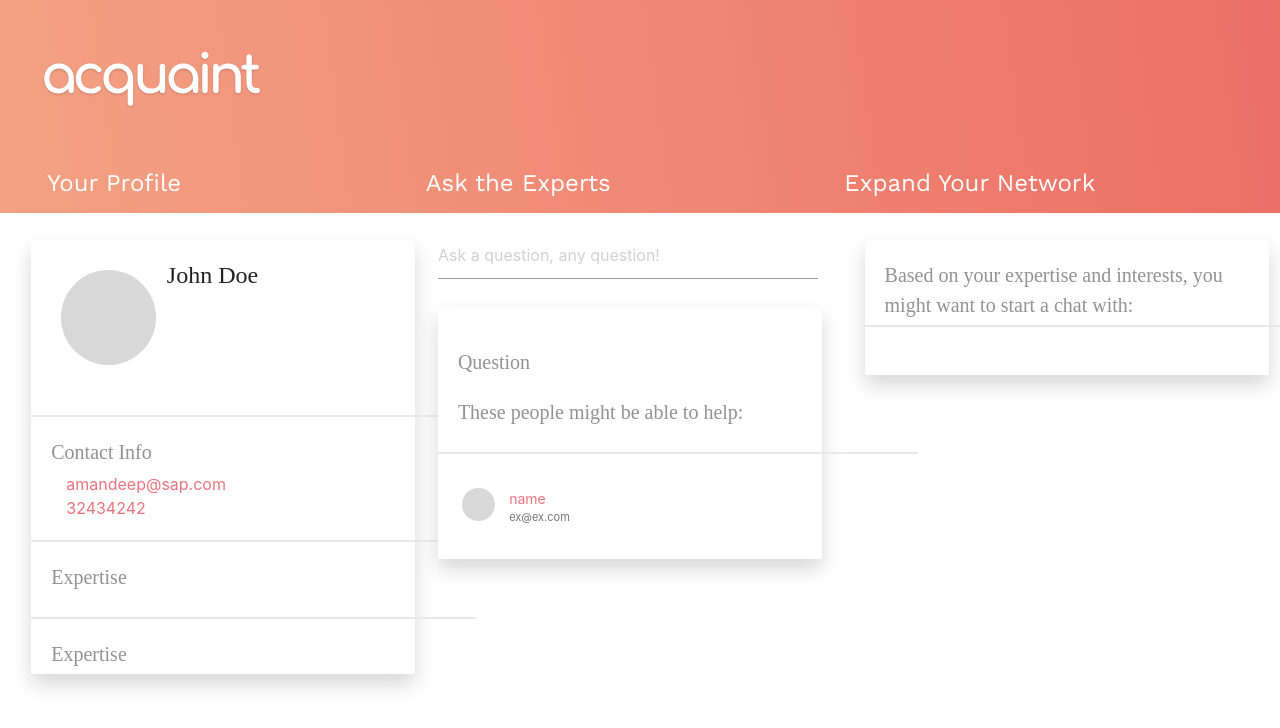
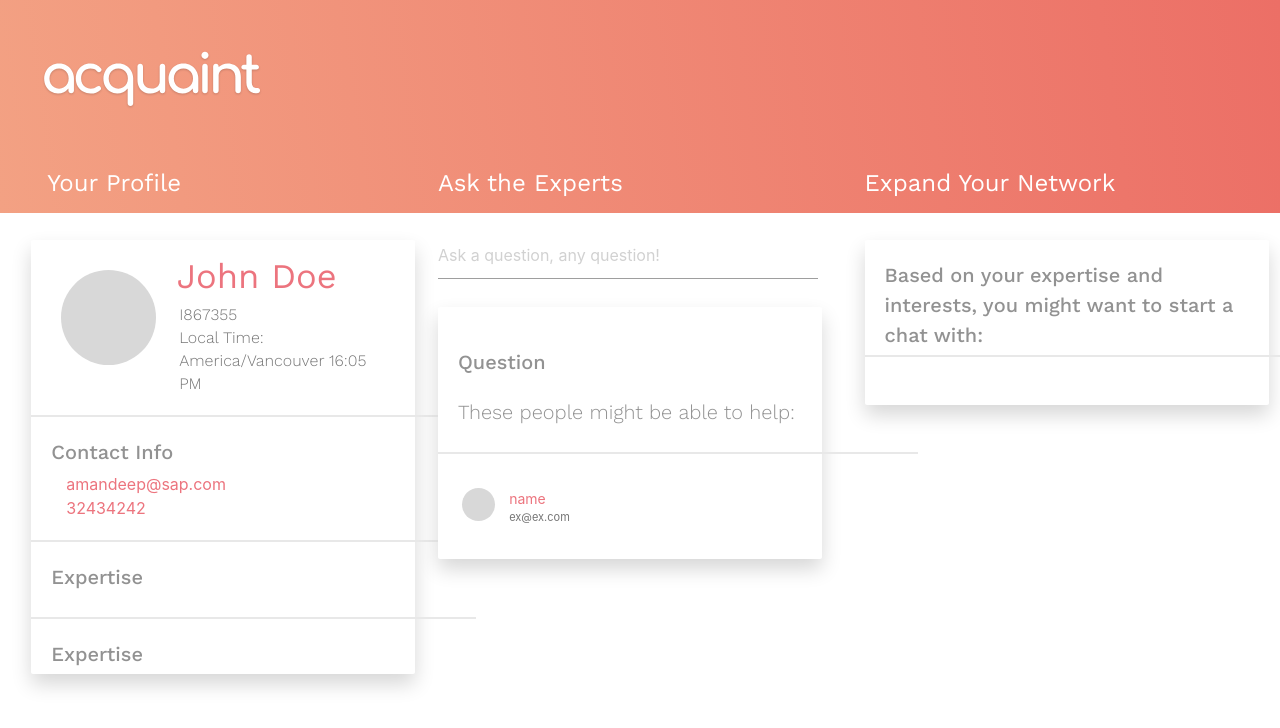
Before and after one commit to ArshSekhon/Acquaint, a Flask app: template flask_dir/src/templates/dashboard.html in a window 1280 px wide; the page is wider, and only the part inside the window is pictured. Shown: the top 728 px of that part. Run offline with Flask 2, Linux system fonts and the light colour scheme; the template is opened without the code that fills it, so the values that code supplies are empty.

Commit message:
fixed UI

```diff
--- a/flask_dir/src/routes.py
+++ b/flask_dir/src/routes.py
@@ -95,7 +95,8 @@ def new_user():
 @app.route("/saving_data", methods=['GET','POST'])
 def save_data():
     email = session['email']
-    userInfo = request.args['userInfo']
+    userInfo = request.values['userInfo']
+
     print(userInfo)
     i_num = userInfo['username']
     expertise = userInfo['expertise']
@@ -119,6 +120,40 @@ def save_data():
         return jsonify({'error': "error"})
     return jsonify({'none':'none'})
 
+@app.route("/get_id",methods=['GET','POST'])
+def get_id():
+    try:
+        email = session['email']
+        print(email)
+        con = sql.connect("database.db")
+        cur = con.cursor()
+        i_num = (cur.execute('SELECT i_num FROM members WHERE email = ?', (email,))).fetchall()
+    except:
+        pass
+    return jsonify({'i_num': i_num})
+
+@app.route("/get_exp", methods=['GET','POST'])
+def get_exp():
+    try:
+        i_num = request.args['i_num']
+        con = sql.connect("database.db")
+        cur = con.cursor()
+        expertise = (cur.execute('SELECT expertise FROM expertise WHERE exprt_id = ?', (i_num,))).fetchall()
+    except:
+        pass
+    return jsonify({'expertise': expertise})
+
+@app.route("/get_int",methods=['GET','POST'])
+def get_int():
+    try:
+        i_num = request.args['i_num']
+        con = sql.connect("database.db")
+        cur = con.cursor()
+        interest = (cur.execute('SELECT interest FROM interest WHERE intrst_id = ?', (i_num,))).fetchall()
+    except:
+        pass
+    return jsonify({'interest': interest})
+
 @app.route("/dashboard")
 def dashboard():
     try:
@@ -130,8 +165,7 @@ def dashboard():
         usr = (cur.execute('SELECT * FROM members WHERE email = ?',(email,))).fetchall()
         usr_interest = (cur.execute('SELECT * FROM interest WHERE intrst_id = ?',(usr[0][0],))).fetchall()
         usr_expertise = (cur.execute('SELECT * FROM expertise WHERE exprt_id = ?',(usr[0][0],))).fetchall()
-        #print(user)
-        #print(user[0][0])
+
     except:
         con.rollback()
         msg = "error in read operation"
@@ -203,16 +237,15 @@ def url_recommendation():
     print("\n\n\n\n\n\n")
     print("api working "+request.args['url'])
     print("\n\n\n\n\n\n")
-    return "ok", 200, {'Access-Control-Allow-Origin': '*'}
-    if 'url' in request.args:
-        #print('working')
-        url = request.args['url']
+
+    url = request.args['url']
+
     #print('not working...')
     #url = request.json['url']
     #print(url)
     #print(type(url))
     rec_4_interest, rec_4_expert = test.read_from_url(url)
-    return jsonify({'rec_4_interest': rec_4_interest,'rec_4_expert': rec_4_expert})
+    return jsonify({'rec_4_interest': rec_4_interest,'rec_4_expert': rec_4_expert}), 200, {'Access-Control-Allow-Origin': '*'}
 
 
 @app.route("/profile_json/<i_num>")
--- a/flask_dir/src/static/css/dashboard.css
+++ b/flask_dir/src/static/css/dashboard.css
@@ -11,11 +11,11 @@ padding: 0!important;;
 }
 
 .header-text.header-txt-center {
-    margin-left: -3% !important;
+    margin-left: 0% !important;
     padding-left: 0 !important;
 }
 .header-text.header-txt-right {
-    margin-left: -5% !important;
+    margin-left: 0% !important;
     padding-left: 0 !important;
 }
 
@@ -23,3 +23,27 @@ padding: 0!important;;
 .row.header-text-row {
     margin-bottom: 2px !important;
 }
+.row.profile-header {
+    display: flex;
+}
+.name-container{
+    display: flex;
+    flex-direction: column;
+}
+#name{
+    font-family: "Work Sans";
+    margin: auto auto auto 4%; width:auto;
+    font-size:2.3em;
+    color:#ec747e;
+}
+.prof-info{
+    font-family:'Work Sans';
+    font-size: 16px;
+    font-weight: 300;
+    font-style: normal;
+    font-stretch: normal;
+    line-height: 1.44;
+    letter-spacing: normal;
+    color:#757575;
+    margin: 0 15% 0 5%;
+}
--- a/flask_dir/src/static/css/profile.css
+++ b/flask_dir/src/static/css/profile.css
@@ -91,7 +91,7 @@
     background-color: #e8e8e8;
 }
 .card-heading {
-    font-family: WorkSans;
+    font-family: "work sans";
     font-size: 20px;
     font-weight: 500;
     font-style: normal;
--- a/flask_dir/src/static/js/new_user.js
+++ b/flask_dir/src/static/js/new_user.js
@@ -92,7 +92,7 @@ function transitionFrom3To4(){
     userInfo.interests=interests.concat($('#onboardin-card-3 .onboarding-answer-text').val().split(','))
 
     //add API call here
-    $('button').click(function() {
+
         $.ajax({
             url: '/saving_data',
             data: {'userInfo': userInfo},
@@ -104,7 +104,6 @@ function transitionFrom3To4(){
                 console.log(error);
             }
         });
-    });
 
 }
  $('#onboardin-card-1 .next-btn').click(()=>{transitionFrom1To2()});
--- a/flask_dir/src/templates/dashboard.html
+++ b/flask_dir/src/templates/dashboard.html
@@ -38,14 +38,16 @@
         <div class="row ">
             <div class="col s4 m4">
                     <div class="card custom-card-left">
-                        <div class="row">
+                        <div class="row  profile-header">
                             <div class="col s4 m4">
                                 <div class="circle">
 
                                 </div>
                             </div>
-                            <div class="col s8 m8">
-                                <p id="name">John Doe</p>
+                            <div class="col s8 m8 name-container">
+                                <p id="name" >John Doe</p>
+                                <p id="I_num" class="prof-info">I867355</p>
+                                <p id="time_zone" class="prof-info">Local Time: America/Vancouver 16:05 PM</p>
                             </div>
                         </div><div class="line"></div>
                         <div class="row">
--- a/flask_dir/src/templates/new_user.html
+++ b/flask_dir/src/templates/new_user.html
@@ -20,11 +20,9 @@
     </div>
     <div class="container">
 
-<<<<<<< HEAD
-                <div class="onboarding-card" id="onboardin-card-1" style="display: show;">
-=======
+
                 <div class="onboarding-card" id="onboardin-card-1" >
->>>>>>> b38de95f8af82b4dd7638d55a850c56d10bb3b3f
+
                     <h2 class="onboardin-heading">Hello There!</h2>
                     <p class="onboarding-message">To help get you connected, we need to know more about you! </p>
                     <div class="onboardin-qa-container onboardin-qa-container-1 text-question">
```
Also changed, not shown: flask_dir/src/database.db.
